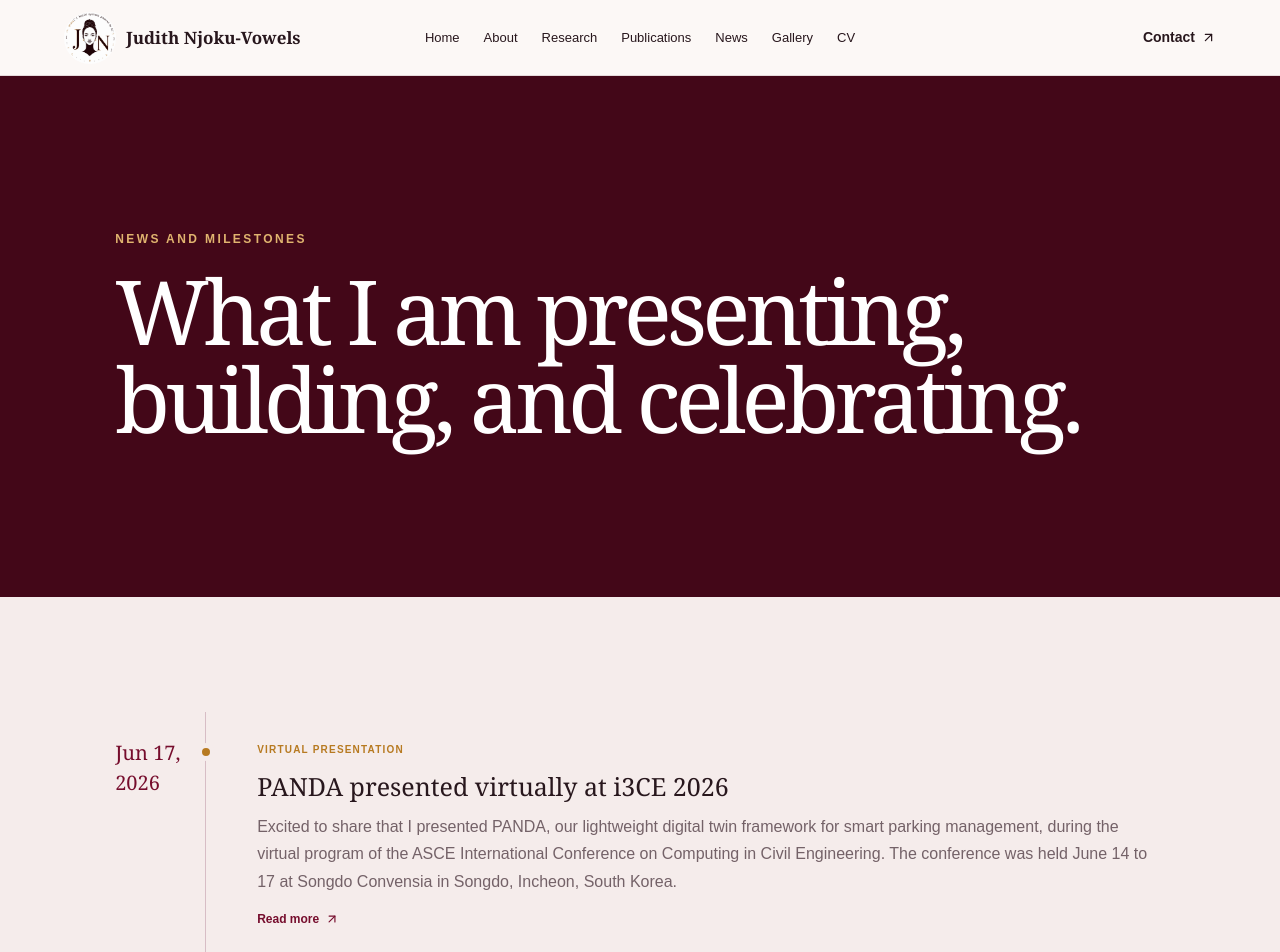
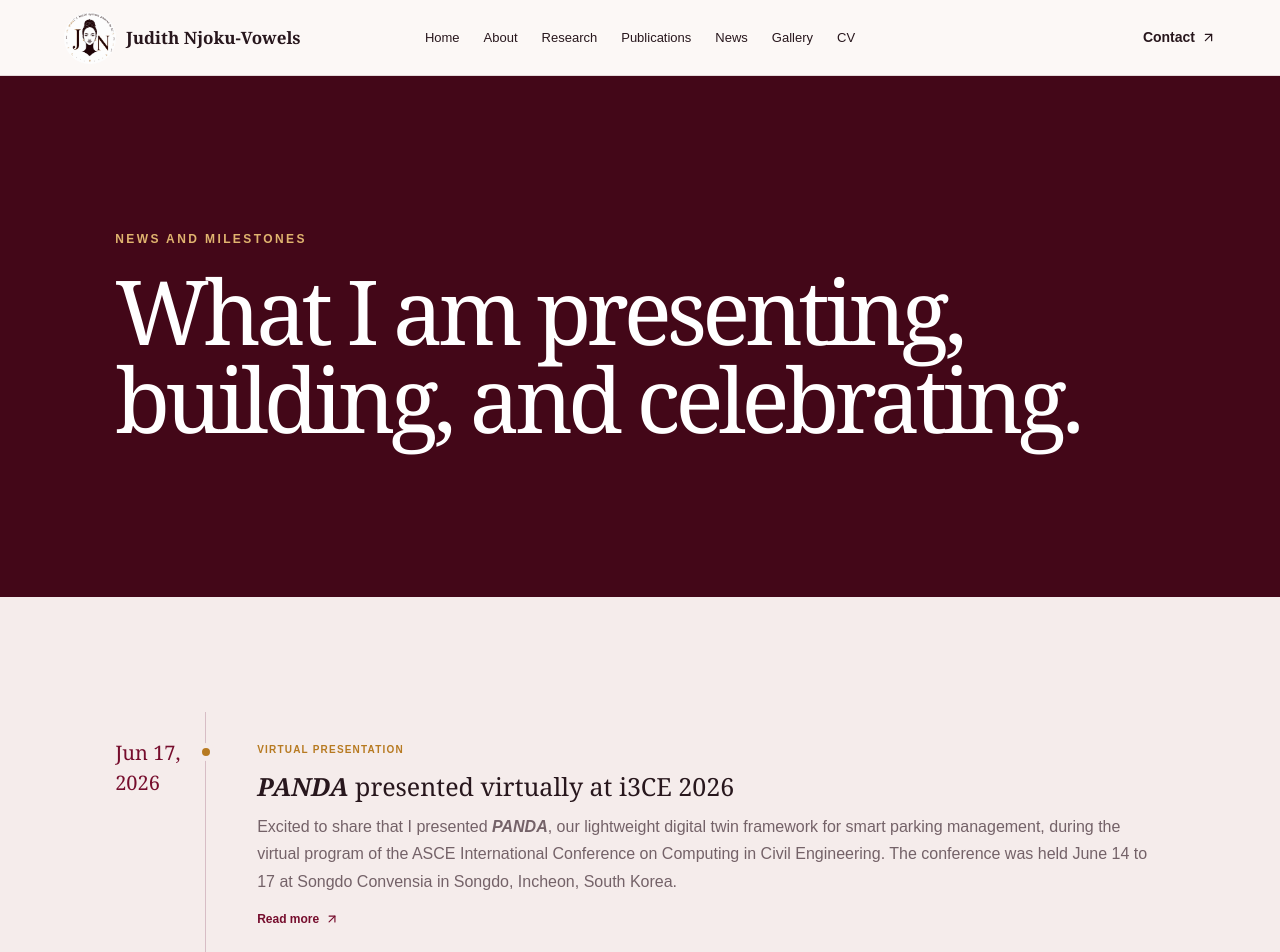
Before and after one commit to Judith989/judith-website-2026, a Next.js app: page /news in a window 1280 px wide. Shown: the top 952 px of the page. Built offline with nearby package versions, Linux system fonts and the light colour scheme; no server answers.

Commit message:
Emphasize paper and talk titles in news

```diff
--- a/app/globals.css
+++ b/app/globals.css
@@ -342,6 +342,7 @@ footer p { margin: 0; }
 .news-card > span { color: var(--gold); font-size: 10px; font-weight: 800; letter-spacing: .12em; text-transform: uppercase; }
 .news-card h2 { font-family: Georgia, serif; font-size: 25px; font-weight: 500; margin: 8px 0; }
 .news-card h2.news-title-emphasis { font-style: italic; font-weight: 700; }
+.news-work-title { color: inherit; font-family: inherit; font-style: italic; font-weight: 700; }
 .news-card p { color: var(--muted); line-height: 1.7; margin: 0; }
 .news-card a { align-items: center; color: var(--green); display: inline-flex; font-size: 12px; font-weight: 700; gap: 6px; margin-top: 15px; }
 .news-resource-links { display: grid; gap: 8px 18px; grid-template-columns: repeat(2, minmax(0, 1fr)); margin-top: 20px; }
--- a/app/news/page.tsx
+++ b/app/news/page.tsx
@@ -35,6 +35,65 @@ function abbreviateMonths(date: string) {
     /\b(January|February|March|April|May|June|July|August|September|October|November|December)\b/g,
     (month) => monthAbbreviations[month],
   );
+}
+
+const workTitles = [
+  "Can AI Drive in the Storm? Restoring Vision for Autonomous Vehicles",
+  "The Insider Playbook to Winning Global Scholarships & Fellowships",
+  "BatteryMetrix: A User-Centric Digital Twin Framework for Predictive, Explainable, and Secure Battery Management Systems",
+  "Your U.S. PR Dream: A Sister's Guide to EB1 & EB2 Visa",
+  "SHAP-based Explainable Model-in-the-Loop for Digital Twins in Battery Management Systems",
+  "Multi-Feature Concatenation for Speech Dependent Automatic Speaker Identification in Maritime Autonomous Vehicles",
+  "State-of-the-Art Object Detectors for Vehicle, Pedestrian, and Traffic Sign Detection for Smart Parking Systems",
+  "Evaluation of Spectrograms for Keyword Spotting in Control of Autonomous Vehicles for the Metaverse",
+  "Predicting Target Data Rates for Dynamic Spectrum Allocation Using Gaussian Process Regression",
+  "Automatic Radar Waveform Recognition using the Wigner-Ville Distribution and AlexNet-SVM",
+  "Hunger Marketing and Blockchain Technology: Applications in Wireless Spectrum Management",
+  "Real-time Deep Learning-based Scene Recognition Model for Metaverse Applications",
+  "Building a Metaverse for Transportation Systems: A Brief Review and Demonstration",
+  "Analysis of Deep Neural Networks-Based Digital Twin for Lithium-ion Batteries",
+  "Model Comparison and Selection for Battery Digital Twin Development using PyBaMM",
+  "The Role of 5G Wireless Communication System in the Metaverse",
+  "Metaverse and Digital Twin for BMS using MATLAB and Unreal Engine",
+  "MetaHate: Text-based Hate Speech Detection for Metaverse Applications Using Deep Learning",
+  "Optimizing Spectrum Sharing in UAV-to-UAV Cellular Communications",
+  "Metaverse applicability to transportation systems",
+  "Domain and global research trends of the metaverse",
+  "Pure Wallet and offline blockchain transactions",
+  "Metaverse applicability to manufacturing",
+  "Artificial Intelligence and Metaverse",
+  "Security in the Metaverse: A Closer Look",
+  "Introduction to the Metaverse",
+  "Metaverse and NFT with Creativia",
+  "Inspiring Young Ladies in STEM",
+  "EL-Alert",
+  "TwinMil",
+  "PureTwin",
+  "BridgeSync",
+  "OmniRestore",
+  "PANDA",
+].sort((a, b) => b.length - a.length);
+
+function EmphasizedWorks({ text }: { text: string }) {
+  const parts: React.ReactNode[] = [];
+  let remaining = text;
+  let key = 0;
+  while (remaining) {
+    const matches = workTitles
+      .map((title) => ({ title, index: remaining.toLowerCase().indexOf(title.toLowerCase()) }))
+      .filter((match) => match.index >= 0)
+      .sort((a, b) => a.index - b.index || b.title.length - a.title.length);
+    const match = matches[0];
+    if (!match) {
+      parts.push(remaining);
+      break;
+    }
+    if (match.index > 0) parts.push(remaining.slice(0, match.index));
+    const original = remaining.slice(match.index, match.index + match.title.length);
+    parts.push(<cite className="news-work-title" key={`${original}-${key++}`}>{original}</cite>);
+    remaining = remaining.slice(match.index + match.title.length);
+  }
+  return <>{parts}</>;
 }
 
 const journey: NewsItem[] = [
@@ -118,11 +177,11 @@ function NewsCard({ item }: { item: NewsItem }) {
       <div className="news-dot" />
       <div className="news-card">
         <span>{item.category}</span>
-        <h2 className={item.emphasizeTitle ? "news-title-emphasis" : undefined}>{item.title}</h2>
-        <p>{item.text}</p>
+        <h2 className={item.emphasizeTitle ? "news-title-emphasis" : undefined}><EmphasizedWorks text={item.title} /></h2>
+        <p><EmphasizedWorks text={item.text} /></p>
         {item.links && (
           <div className="news-resource-links">
-            {item.links.map((link) => <a href={link.href} target="_blank" rel="noreferrer" key={link.href}>{link.label} <ArrowUpRight size={14} /></a>)}
+            {item.links.map((link) => <a href={link.href} target="_blank" rel="noreferrer" key={link.href}><EmphasizedWorks text={link.label} /> <ArrowUpRight size={14} /></a>)}
           </div>
         )}
         {item.href && <a href={external ? item.href : sitePath(item.href)} target={external ? "_blank" : undefined} rel={external ? "noreferrer" : undefined}>Read more <ArrowUpRight size={14} /></a>}
```
